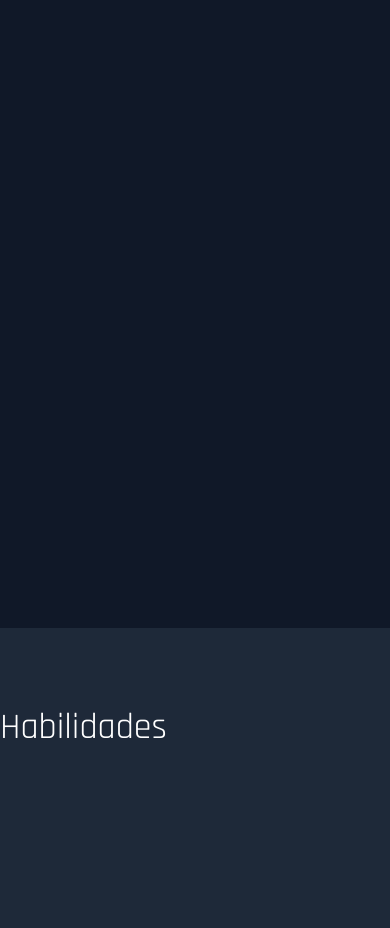
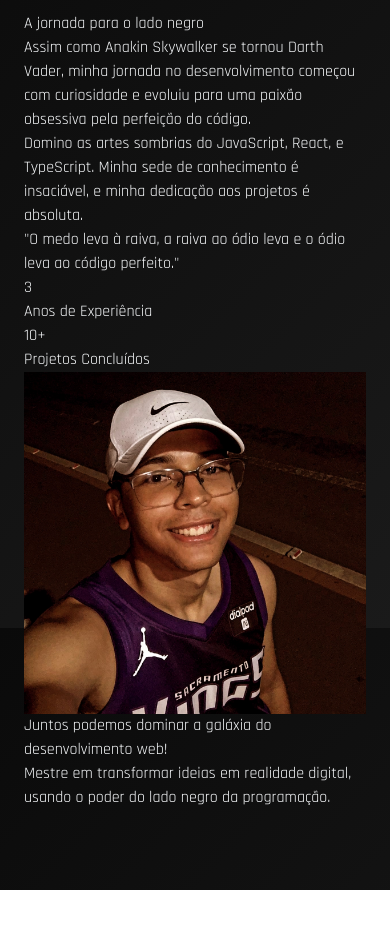
Before and after one commit to vinicius-lima-barbosa/vinicius-portfolio, a React (Vite) app: page / in a window 390 px wide. Shown: the part 1060-1988 px from the top of the page. After the commit the page ends 1950 px from the top, so only its background shows below. Built offline with nearby package versions, Linux system fonts and the light colour scheme.

Commit message:
feat: add AboutSection component with profile image and description

```diff
--- /dev/null
+++ b/src/components/about-section/index.tsx
@@ -0,0 +1,72 @@
+import ProfileImage from '../../assets/my-image.jpeg';
+
+const AboutSection = () => {
+  return (
+    <section id="about" className="py-20 px-6">
+      <div className="container mx-auto max-w-5xl">
+        <div className="text-center mb-12">
+          <h2 className="font-starwars text-3xl md:text-5xl font-bold text-sith-red mb-6">
+            SOBRE O LORD SITH
+          </h2>
+          <div className="w-32 h-1 bg-gradient-to-r from -transparent via-[#dc143c] to-transparent mx-auto" />
+        </div>
+
+        <div>
+          {/* Div para o lado esquerdo */}
+          <div>
+            {/* Div para o texto de about */}
+            <div>
+              <h3>A jornada para o lado negro</h3>
+              <p>
+                Assim como Anakin Skywalker se tornou Darth Vader, minha jornada
+                no desenvolvimento começou com curiosidade e evoluiu para uma
+                paixão obsessiva pela perfeição do código.
+              </p>
+              <p>
+                Domino as artes sombrias do JavaScript, React, e TypeScript.
+                Minha sede de conhecimento é insaciável, e minha dedicação aos
+                projetos é absoluta.
+              </p>
+              <p>
+                "O medo leva à raiva, a raiva ao ódio leva e o ódio leva ao
+                código perfeito."
+              </p>
+            </div>
+
+            {/* Div para mais detalhes */}
+            <div>
+              {/* Div para anos de experiência */}
+              <div>
+                <p>3</p>
+                <p>Anos de Experiência</p>
+              </div>
+
+              {/* Div para quantidade de projetos */}
+              <div>
+                <p>10+</p>
+                <p>Projetos Concluídos</p>
+              </div>
+            </div>
+          </div>
+
+          {/* Div para o lado direito */}
+          <div>
+            <div>
+              {/* Div para Imagem */}
+              <div>
+                <img src={ProfileImage} alt="Progile Image" />
+              </div>
+              <h4>Juntos podemos dominar a galáxia do desenvolvimento web!</h4>
+              <p>
+                Mestre em transformar ideias em realidade digital, usando o
+                poder do lado negro da programação.
+              </p>
+            </div>
+          </div>
+        </div>
+      </div>
+    </section>
+  );
+};
+
+export default AboutSection;
--- a/src/pages/Index.tsx
+++ b/src/pages/Index.tsx
@@ -1,3 +1,4 @@
+import AboutSection from '../components/about-section';
 import HeroSection from '../components/hero-section';
 import Navigation from '../components/navigation';
 
@@ -6,35 +7,7 @@ const Index = () => {
     <>
       <Navigation />
       <HeroSection />
-      <main>
-        <section
-          id="about"
-          className="pt-20 min-h-screen bg-gray-900 text-white"
-        >
-          <h2 className="text-4xl">Sobre</h2>
-        </section>
-
-        <section
-          id="skills"
-          className="pt-20 min-h-screen bg-gray-800 text-white"
-        >
-          <h2 className="text-4xl">Habilidades</h2>
-        </section>
-
-        <section
-          id="projects"
-          className="pt-20 min-h-screen bg-gray-700 text-white"
-        >
-          <h2 className="text-4xl">Projetos</h2>
-        </section>
-
-        <section
-          id="contact"
-          className="pt-20 min-h-screen bg-gray-600 text-white"
-        >
-          <h2 className="text-4xl">Contato</h2>
-        </section>
-      </main>
+      <AboutSection />
     </>
   );
 };
```
Also changed, not shown: src/assets/my-image.jpeg (added).
